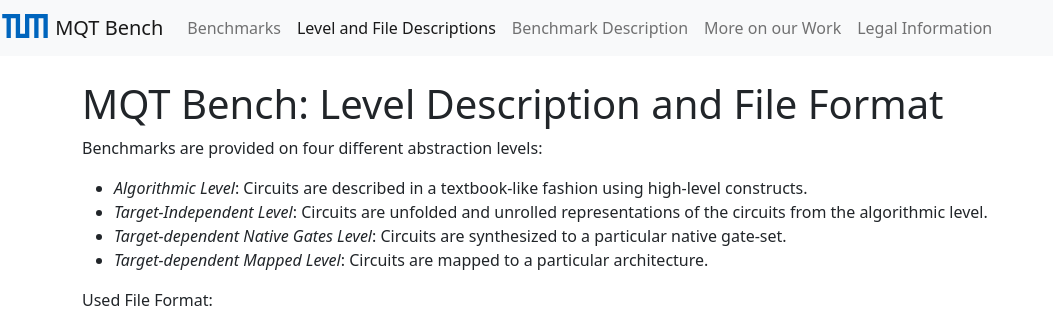
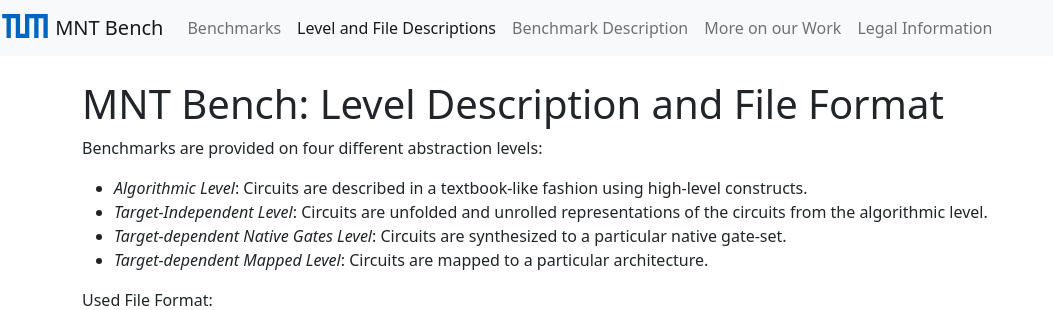
Before and after one commit to cda-tum/mnt-bench, a Flask app: page /mntbench/description in a window 1280 px wide. Shown: the top 310 px of the page, without its empty margins (0-1053 px from the left). Run offline with Flask 2, Linux system fonts and the light colour scheme; parts of the project's set-up code (start-up, migrations or seed data) failed here and were passed over; some libraries are stand-ins or nearby versions.

Commit message:
update templates

```diff
--- a/src/mnt/benchviewer/templates/benchmark_description.html
+++ b/src/mnt/benchviewer/templates/benchmark_description.html
@@ -18,7 +18,7 @@
 
     <style></style>
 
-    <title>MQT Bench</title>
+    <title>MNT Bench</title>
     <link
       rel="shortcut icon"
       href="{{ url_for('static', filename='favicon.ico') }}"
@@ -35,7 +35,7 @@
           height="24"
           class="d-inline-block align-text-top"
         />
-        MQT Bench
+        MNT Bench
       </a>
       <button
         class="navbar-toggler"
@@ -71,7 +71,7 @@
     <div class="col-xs-12" style="height: 80px"></div>
 
     <div class="container">
-      <h1>MQT Bench: Brief Description of Benchmarks</h1>
+      <h1>MNT Bench: Brief Description of Benchmarks</h1>
 
       <table class="table-sm">
         <caption>
--- a/src/mnt/benchviewer/templates/description.html
+++ b/src/mnt/benchviewer/templates/description.html
@@ -18,7 +18,7 @@
 
     <style></style>
 
-    <title>MQT Bench</title>
+    <title>MNT Bench</title>
     <link
       rel="shortcut icon"
       href="{{ url_for('static', filename='favicon.ico') }}"
@@ -35,7 +35,7 @@
           height="24"
           class="d-inline-block align-text-top"
         />
-        MQT Bench
+        MNT Bench
       </a>
       <button
         class="navbar-toggler"
@@ -70,7 +70,7 @@
     <div class="col-xs-12" style="height: 80px"></div>
 
     <div class="container">
-      <h1>MQT Bench: Level Description and File Format</h1>
+      <h1>MNT Bench: Level Description and File Format</h1>
       <p>Benchmarks are provided on four different abstraction levels:</p>
       <ul>
         <li>
--- a/src/mnt/benchviewer/templates/legal.html
+++ b/src/mnt/benchviewer/templates/legal.html
@@ -18,7 +18,7 @@
 
     <style></style>
 
-    <title>MQT Bench</title>
+    <title>MNT Bench</title>
     <link
       rel="shortcut icon"
       href="{{ url_for('static', filename='favicon.ico') }}"
@@ -35,7 +35,7 @@
           height="24"
           class="d-inline-block align-text-top"
         />
-        MQT Bench
+        MNT Bench
       </a>
       <button
         class="navbar-toggler"
```
